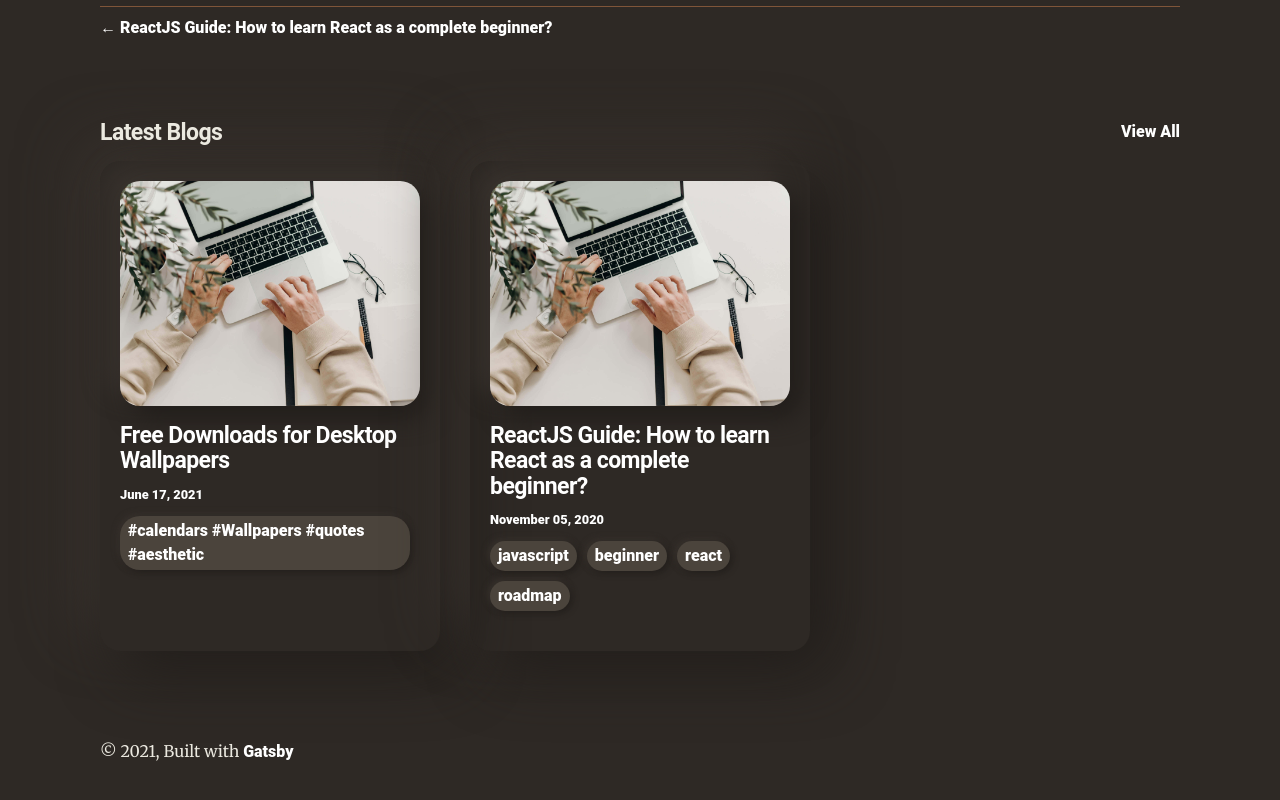
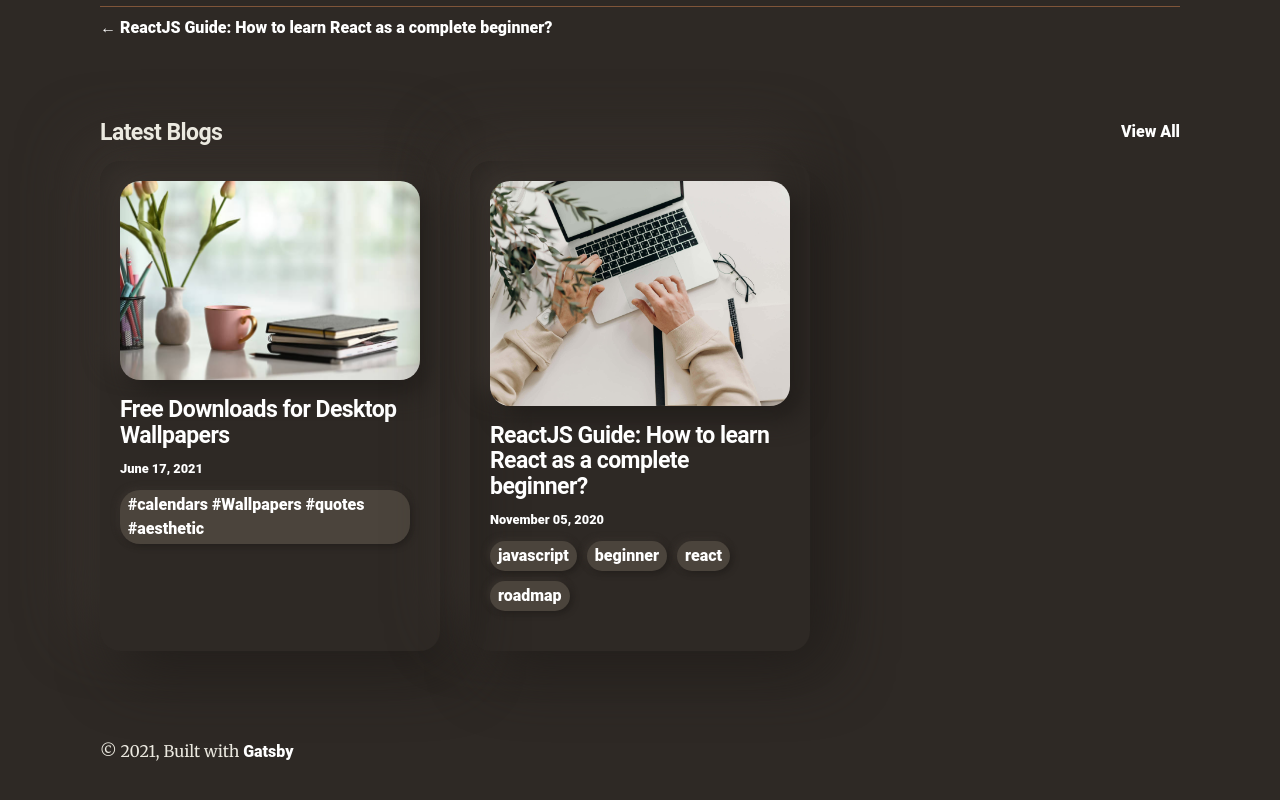
Before and after one commit to Prathyusha2210/booksNbanter, a Gatsby site: page /2021-06-17-free-downloads-for-desktop-wallpapers/ in a window 1280 px wide. Shown: the part 788-1588 px from the top of the page. Built offline with nearby package versions, Linux system fonts and the light colour scheme; Gatsby itself is replaced by a stand-in of ours.

Commit message:
Update Blog “2021-06-17-free-downloads-for-desktop-wallpapers”

```diff
--- a/content/blog/2021-06-17-free-downloads-for-desktop-wallpapers.md
+++ b/content/blog/2021-06-17-free-downloads-for-desktop-wallpapers.md
@@ -5,7 +5,7 @@ date: 2021-06-17T10:31:00.000Z
 title: Free Downloads for Desktop Wallpapers
 tags:
   - "#calendars #Wallpapers #quotes #aesthetic"
-thumbnail: /images/pexels-cottonbro-4065894.jpg
+thumbnail: /images/books-and-vase.jpg
 ---
 Hey guys!
 
```
